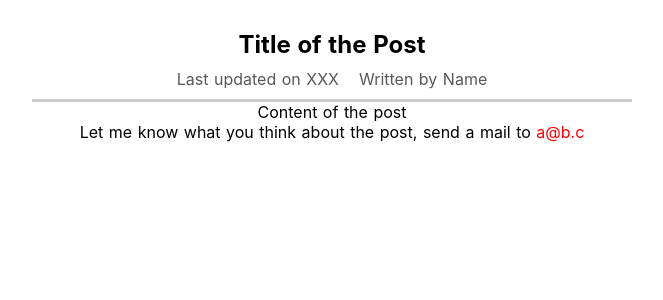
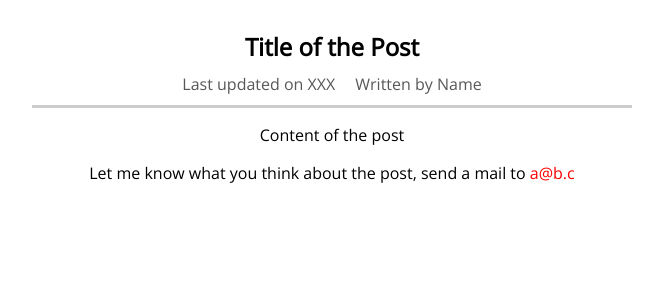
Before and after one commit to lala-lee-jobs/udemy-nuxt-project, a Nuxt app: page /posts/1 in a window 1280 px wide. Shown: the top 300 px of the page, without its empty margins (308-971 px from the left). Built offline with nearby package versions, Linux system fonts and the light colour scheme.

Commit message:
Adding External Fonts

```diff
--- a/layouts/default.vue
+++ b/layouts/default.vue
@@ -6,50 +6,9 @@
 
 <style>
 html {
-  font-family: 'Source Sans Pro', -apple-system, BlinkMacSystemFont, 'Segoe UI',
-    Roboto, 'Helvetica Neue', Arial, sans-serif;
-  font-size: 16px;
-  word-spacing: 1px;
-  -ms-text-size-adjust: 100%;
-  -webkit-text-size-adjust: 100%;
-  -moz-osx-font-smoothing: grayscale;
-  -webkit-font-smoothing: antialiased;
-  box-sizing: border-box;
+  font-family: 'Open Sans', sans-serif;
 }
-
-*,
-*:before,
-*:after {
-  box-sizing: border-box;
+body {
   margin: 0;
 }
-
-.button--green {
-  display: inline-block;
-  border-radius: 4px;
-  border: 1px solid #3b8070;
-  color: #3b8070;
-  text-decoration: none;
-  padding: 10px 30px;
-}
-
-.button--green:hover {
-  color: #fff;
-  background-color: #3b8070;
-}
-
-.button--grey {
-  display: inline-block;
-  border-radius: 4px;
-  border: 1px solid #35495e;
-  color: #35495e;
-  text-decoration: none;
-  padding: 10px 30px;
-  margin-left: 15px;
-}
-
-.button--grey:hover {
-  color: #fff;
-  background-color: #35495e;
-}
 </style>
--- a/nuxt.config.js
+++ b/nuxt.config.js
@@ -12,7 +12,8 @@ export default {
       { hid: 'description', name: 'description', content: process.env.npm_package_description || '' }
     ],
     link: [
-      { rel: 'icon', type: 'image/x-icon', href: '/favicon.ico' }
+      { rel: 'icon', type: 'image/x-icon', href: '/favicon.ico' },
+      { rel: 'stylesheet', href:'https://fonts.googleapis.com/css2?family=Open+Sans'}
     ]
   },
   /*
```
